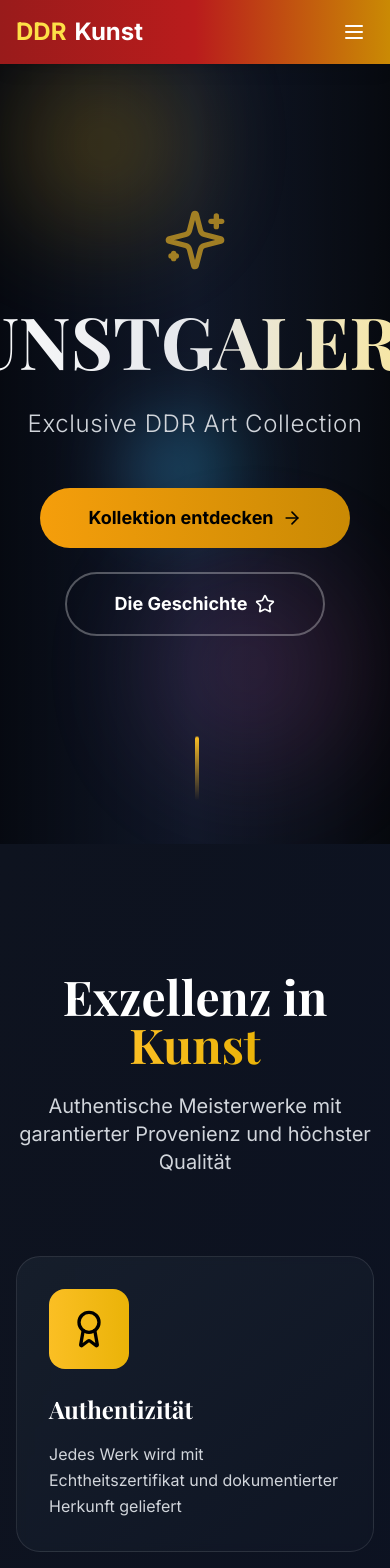
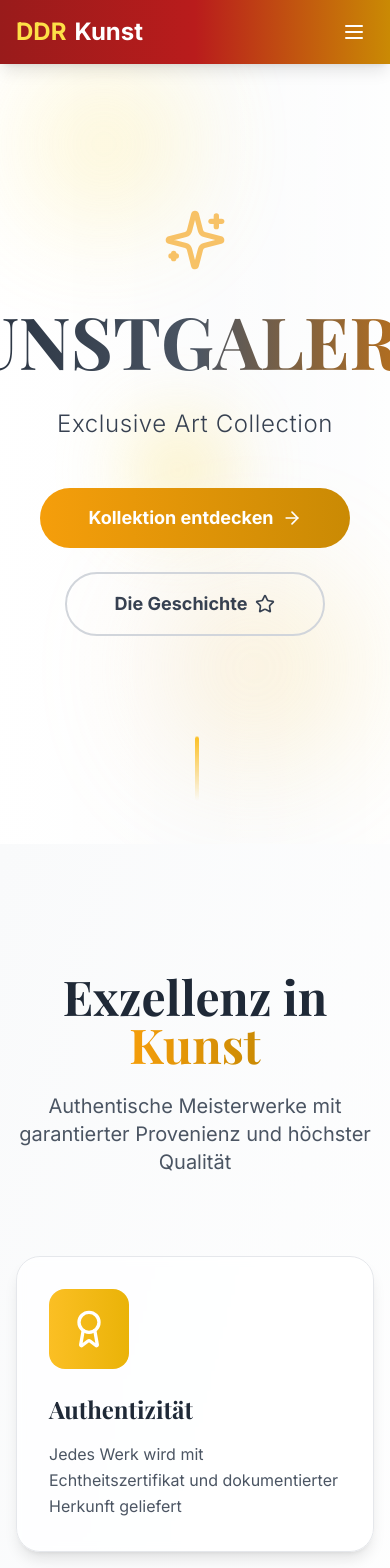
Before and after one commit to kn-02/malerei-ostalgie-shop, a React (Vite) app: page / in a window 390 px wide. Shown: the top 1568 px of the page. Built offline with nearby package versions, Linux system fonts and the light colour scheme.

Commit message:
Refactor: Adjust design and remove artist names
- Reduced darkness of the design.
- Removed artist names from product cards.

```diff
--- a/src/pages/Home.tsx
+++ b/src/pages/Home.tsx
@@ -11,18 +11,18 @@ const Home = () => {
   const featuredProducts = products.slice(0, 3);
 
   return (
-    <div className="min-h-screen bg-gradient-to-br from-slate-900 via-gray-900 to-black">
+    <div className="min-h-screen bg-gradient-to-br from-white via-gray-50 to-amber-50">
       <Header />
 
       {/* Hero Section */}
       <section className="relative min-h-screen flex items-center justify-center overflow-hidden">
-        <div className="absolute inset-0 bg-gradient-to-r from-black via-transparent to-black opacity-60" />
+        <div className="absolute inset-0 bg-gradient-to-r from-white/80 via-transparent to-white/80" />
 
         {/* Animated background elements */}
         <div className="absolute inset-0">
-          <div className="absolute top-20 left-10 w-32 h-32 bg-gradient-to-r from-amber-400 to-yellow-500 rounded-full blur-3xl opacity-20 animate-pulse" />
-          <div className="absolute bottom-20 right-10 w-48 h-48 bg-gradient-to-r from-purple-400 to-pink-500 rounded-full blur-3xl opacity-10 animate-pulse" style={{ animationDelay: '1s' }} />
-          <div className="absolute top-1/2 left-1/3 w-24 h-24 bg-gradient-to-r from-blue-400 to-cyan-500 rounded-full blur-2xl opacity-15 animate-pulse" style={{ animationDelay: '2s' }} />
+          <div className="absolute top-20 left-10 w-32 h-32 bg-gradient-to-r from-amber-200 to-yellow-300 rounded-full blur-3xl opacity-30 animate-pulse" />
+          <div className="absolute bottom-20 right-10 w-48 h-48 bg-gradient-to-r from-orange-200 to-amber-300 rounded-full blur-3xl opacity-20 animate-pulse" style={{ animationDelay: '1s' }} />
+          <div className="absolute top-1/2 left-1/3 w-24 h-24 bg-gradient-to-r from-yellow-200 to-amber-300 rounded-full blur-2xl opacity-25 animate-pulse" style={{ animationDelay: '2s' }} />
         </div>
 
         <div className="relative z-10 text-center max-w-6xl mx-auto px-4">
@@ -32,11 +32,11 @@ const Home = () => {
             transition={{ duration: 1.2, ease: "easeOut" }}
             className="mb-8"
           >
-            <Sparkles className="w-16 h-16 text-amber-400 mx-auto mb-6 animate-pulse" />
+            <Sparkles className="w-16 h-16 text-amber-500 mx-auto mb-6 animate-pulse" />
           </motion.div>
 
           <motion.h1
-            className="text-7xl md:text-9xl font-bold mb-8 bg-gradient-to-r from-white via-gray-200 to-amber-200 bg-clip-text text-transparent"
+            className="text-7xl md:text-9xl font-bold mb-8 bg-gradient-to-r from-gray-800 via-gray-600 to-amber-600 bg-clip-text text-transparent"
             initial={{ opacity: 0, y: 30 }}
             animate={{ opacity: 1, y: 0 }}
             transition={{ duration: 1, delay: 0.3 }}
@@ -45,12 +45,12 @@ const Home = () => {
           </motion.h1>
 
           <motion.p
-            className="text-2xl md:text-3xl text-gray-300 mb-12 font-light tracking-wide"
+            className="text-2xl md:text-3xl text-gray-700 mb-12 font-light tracking-wide"
             initial={{ opacity: 0, y: 20 }}
             animate={{ opacity: 1, y: 0 }}
             transition={{ duration: 1, delay: 0.6 }}
           >
-            Exclusive DDR Art Collection
+            Exclusive Art Collection
           </motion.p>
 
           <motion.div
@@ -61,7 +61,7 @@ const Home = () => {
           >
             <Link
               to="/galerie"
-              className="group relative overflow-hidden bg-gradient-to-r from-amber-500 to-yellow-600 text-black px-12 py-4 rounded-full font-bold text-lg transition-all duration-300 transform hover:scale-105 hover:shadow-2xl"
+              className="group relative overflow-hidden bg-gradient-to-r from-amber-500 to-yellow-600 text-white px-12 py-4 rounded-full font-bold text-lg transition-all duration-300 transform hover:scale-105 hover:shadow-2xl"
             >
               <span className="relative z-10 flex items-center space-x-2">
                 <span>Kollektion entdecken</span>
@@ -72,7 +72,7 @@ const Home = () => {
 
             <Link
               to="/story-timeline"
-              className="group border-2 border-white/30 text-white px-12 py-4 rounded-full font-bold text-lg transition-all duration-300 hover:border-amber-400 hover:bg-amber-400/10 hover:shadow-lg"
+              className="group border-2 border-gray-300 text-gray-700 px-12 py-4 rounded-full font-bold text-lg transition-all duration-300 hover:border-amber-400 hover:bg-amber-50 hover:shadow-lg"
             >
               <span className="flex items-center space-x-2">
                 <span>Die Geschichte</span>
@@ -88,8 +88,7 @@ const Home = () => {
       </section>
 
       {/* Features Section */}
-      <section className="py-32 bg-gradient-to-br from-gray-900 to-slate-900 relative">
-        <div className="absolute inset-0 bg-black/20" />
+      <section className="py-32 bg-gradient-to-br from-gray-50 to-white relative">
 
         <div className="container mx-auto px-4 relative z-10">
           <motion.div
@@ -99,10 +98,10 @@ const Home = () => {
             transition={{ duration: 0.8 }}
             viewport={{ once: true }}
           >
-            <h2 className="text-5xl md:text-6xl font-bold text-white mb-6">
-              Exzellenz in <span className="bg-gradient-to-r from-amber-400 to-yellow-500 bg-clip-text text-transparent">Kunst</span>
+            <h2 className="text-5xl md:text-6xl font-bold text-gray-800 mb-6">
+              Exzellenz in <span className="bg-gradient-to-r from-amber-500 to-yellow-600 bg-clip-text text-transparent">Kunst</span>
             </h2>
-            <p className="text-xl text-gray-300 max-w-3xl mx-auto">
+            <p className="text-xl text-gray-600 max-w-3xl mx-auto">
               Authentische Meisterwerke mit garantierter Provenienz und höchster Qualität
             </p>
           </motion.div>
@@ -119,13 +118,13 @@ const Home = () => {
                 icon: Sparkles,
                 title: "Meisterhafte Qualität",
                 description: "Professionell restaurierte und konservierte Kunstwerke in perfektem Zustand",
-                gradient: "from-purple-400 to-pink-500"
+                gradient: "from-orange-400 to-amber-500"
               },
               {
                 icon: Shield,
                 title: "Garantierte Sicherheit",
                 description: "Versicherter Versand und 30 Tage Rückgaberecht für Ihren sorgenfreien Kauf",
-                gradient: "from-blue-400 to-cyan-500"
+                gradient: "from-yellow-400 to-amber-500"
               }
             ].map((feature, index) => (
               <motion.div
@@ -136,15 +135,15 @@ const Home = () => {
                 transition={{ duration: 0.6, delay: index * 0.2 }}
                 viewport={{ once: true }}
               >
-                <div className="relative bg-gradient-to-br from-gray-800/50 to-gray-900/50 backdrop-blur-sm p-8 rounded-3xl border border-white/10 hover:border-white/20 transition-all duration-500 hover:transform hover:-translate-y-2">
+                <div className="relative bg-white/80 backdrop-blur-sm p-8 rounded-3xl border border-gray-200 hover:border-amber-300 transition-all duration-500 hover:transform hover:-translate-y-2 shadow-lg hover:shadow-2xl">
                   <div className={`absolute inset-0 bg-gradient-to-r ${feature.gradient} opacity-0 group-hover:opacity-5 rounded-3xl transition-opacity duration-500`} />
 
                   <div className={`w-20 h-20 bg-gradient-to-r ${feature.gradient} rounded-2xl flex items-center justify-center mb-6 group-hover:scale-110 transition-transform duration-300`}>
-                    <feature.icon className="w-10 h-10 text-black" />
+                    <feature.icon className="w-10 h-10 text-white" />
                   </div>
 
-                  <h3 className="text-2xl font-bold text-white mb-4">{feature.title}</h3>
-                  <p className="text-gray-300 leading-relaxed">{feature.description}</p>
+                  <h3 className="text-2xl font-bold text-gray-800 mb-4">{feature.title}</h3>
+                  <p className="text-gray-600 leading-relaxed">{feature.description}</p>
                 </div>
               </motion.div>
             ))}
@@ -153,7 +152,7 @@ const Home = () => {
       </section>
 
       {/* Featured Products */}
-      <section className="py-32 bg-black relative overflow-hidden">
+      <section className="py-32 bg-white relative overflow-hidden">
         <div className="absolute inset-0">
           <div className="absolute top-0 left-0 w-full h-1 bg-gradient-to-r from-transparent via-amber-400 to-transparent" />
           <div className="absolute bottom-0 left-0 w-full h-1 bg-gradient-to-r from-transparent via-amber-400 to-transparent" />
@@ -167,10 +166,10 @@ const Home = () => {
             transition={{ duration: 0.8 }}
             viewport={{ once: true }}
           >
-            <h2 className="text-5xl md:text-6xl font-bold text-white mb-6">
-              Ausgewählte <span className="bg-gradient-to-r from-amber-400 to-yellow-500 bg-clip-text text-transparent">Meisterwerke</span>
+            <h2 className="text-5xl md:text-6xl font-bold text-gray-800 mb-6">
+              Ausgewählte <span className="bg-gradient-to-r from-amber-500 to-yellow-600 bg-clip-text text-transparent">Meisterwerke</span>
             </h2>
-            <p className="text-xl text-gray-400">Entdecken Sie unsere exklusivsten Kunstwerke</p>
+            <p className="text-xl text-gray-600">Entdecken Sie unsere exklusivsten Kunstwerke</p>
           </motion.div>
 
           <div className="grid grid-cols-1 md:grid-cols-3 gap-12">
@@ -187,7 +186,7 @@ const Home = () => {
                   className="group cursor-pointer"
                   onClick={() => window.location.href = `/produkt/${product.id}`}
                 >
-                  <div className="relative overflow-hidden rounded-3xl bg-gradient-to-br from-gray-900 to-black border border-white/10 hover:border-amber-400/50 transition-all duration-500 hover:transform hover:-translate-y-4 hover:shadow-2xl">
+                  <div className="relative overflow-hidden rounded-3xl bg-white border border-gray-200 hover:border-amber-400 transition-all duration-500 hover:transform hover:-translate-y-4 hover:shadow-2xl">
                     <div className="aspect-square relative overflow-hidden">
                       <img
                         src={imageUrl}
@@ -195,9 +194,9 @@ const Home = () => {
                         className="w-full h-full object-cover transition-all duration-700 group-hover:scale-110"
                       />
 
-                      <div className="absolute inset-0 bg-gradient-to-t from-black via-transparent to-transparent opacity-60" />
+                      <div className="absolute inset-0 bg-gradient-to-t from-black/20 via-transparent to-transparent opacity-60" />
 
-                      <div className="absolute inset-0 bg-black/40 opacity-0 group-hover:opacity-100 transition-opacity duration-300 flex items-center justify-center">
+                      <div className="absolute inset-0 bg-black/30 opacity-0 group-hover:opacity-100 transition-opacity duration-300 flex items-center justify-center">
                         <div className="text-center text-white">
                           <div className="w-16 h-16 border-2 border-amber-400 rounded-full flex items-center justify-center mx-auto mb-4">
                             <ArrowRight className="w-8 h-8" />
@@ -206,17 +205,16 @@ const Home = () => {
                         </div>
                       </div>
 
-                      <div className="absolute top-4 right-4 bg-amber-400 text-black px-3 py-1 rounded-full text-sm font-bold">
+                      <div className="absolute top-4 right-4 bg-amber-500 text-white px-3 py-1 rounded-full text-sm font-bold">
                         {product.year}
                       </div>
                     </div>
 
                     <div className="p-8">
-                      <h3 className="text-2xl font-bold text-white mb-2">{product.title}</h3>
-                      <p className="text-amber-400 font-medium mb-3">{product.artist}</p>
-                      <p className="text-gray-400 text-sm mb-4 line-clamp-2">{product.description}</p>
+                      <h3 className="text-2xl font-bold text-gray-800 mb-3">{product.title}</h3>
+                      <p className="text-gray-600 text-sm mb-4 line-clamp-2">{product.description}</p>
                       <div className="flex items-center justify-between">
-                        <span className="text-3xl font-bold text-amber-400">€{product.price.toFixed(2)}</span>
+                        <span className="text-3xl font-bold text-amber-500">€{product.price.toFixed(2)}</span>
                         <div className="flex items-center space-x-1 text-amber-400">
                           <Star className="w-4 h-4 fill-current" />
                           <Star className="w-4 h-4 fill-current" />
@@ -241,7 +239,7 @@ const Home = () => {
           >
             <Link
               to="/galerie"
-              className="group inline-flex items-center space-x-3 bg-gradient-to-r from-amber-500 to-yellow-600 text-black px-10 py-4 rounded-full text-xl font-bold transition-all duration-300 transform hover:scale-105 hover:shadow-2xl"
+              className="group inline-flex items-center space-x-3 bg-gradient-to-r from-amber-500 to-yellow-600 text-white px-10 py-4 rounded-full text-xl font-bold transition-all duration-300 transform hover:scale-105 hover:shadow-2xl"
             >
               <span>Komplette Kollektion ansehen</span>
               <ArrowRight className="w-6 h-6 group-hover:translate-x-1 transition-transform" />
```
Also changed, not shown: src/components/ProductCard.tsx (+13 -14 lines), src/components/SupabaseProductCard.tsx (+13 -20 lines).
